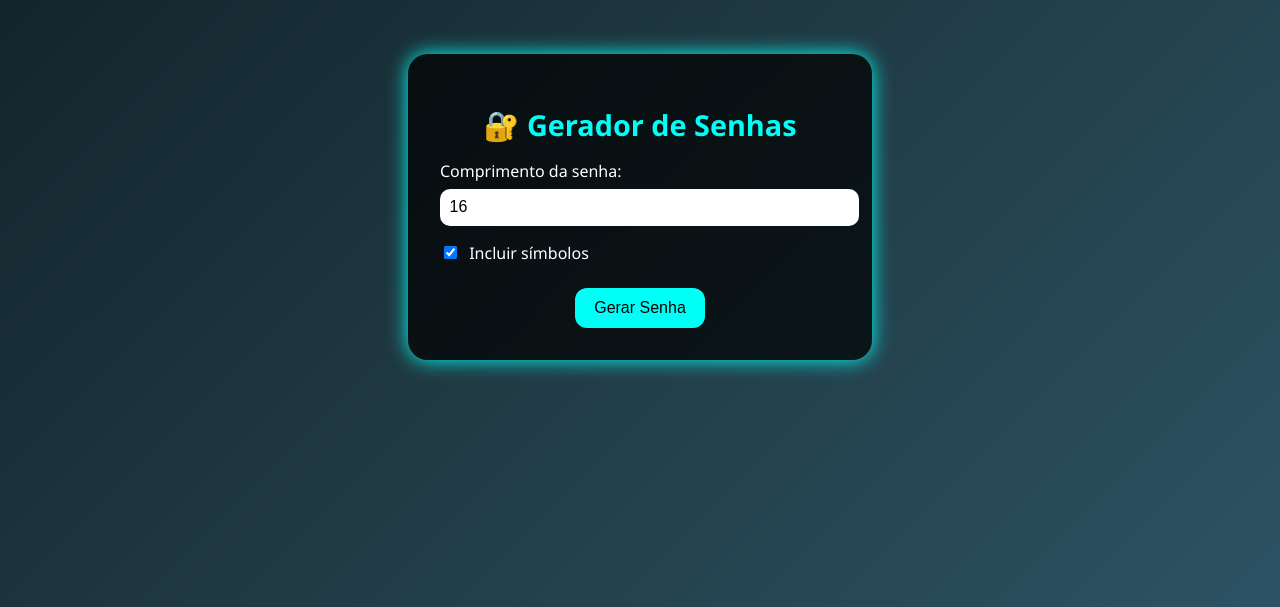
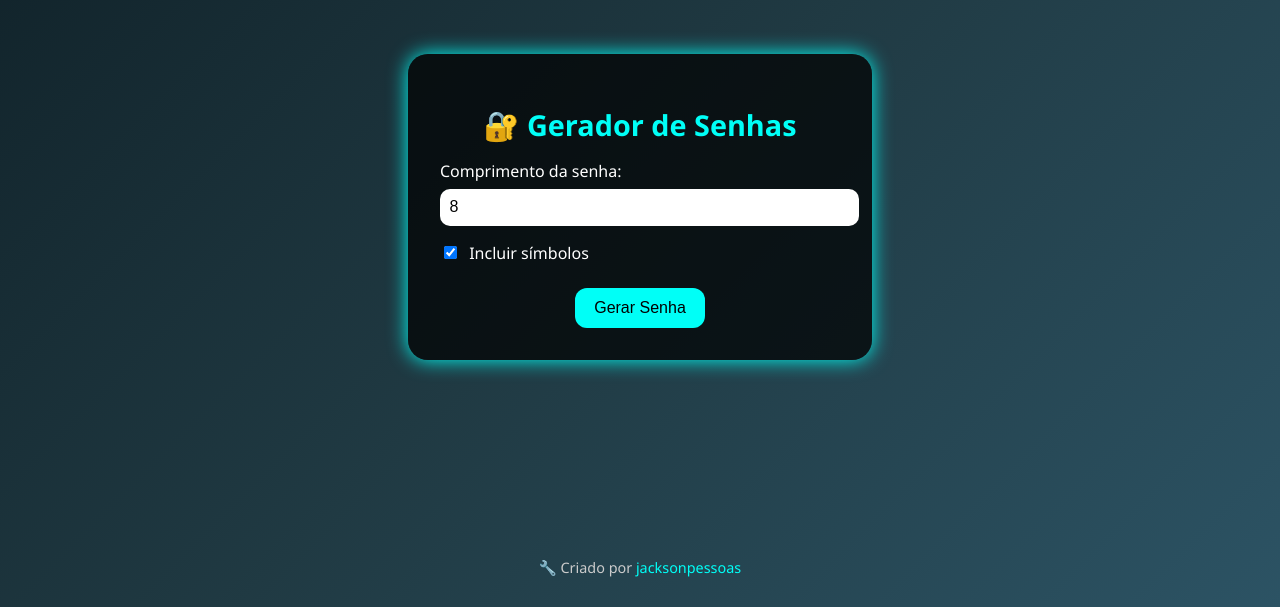
Before and after one commit to jacksonpessoas/gerador_senha, a Flask app: page / in a window 1280 px wide. Shown: the part 193-800 px from the top of the page. Run offline with Flask 3, Linux system fonts and the light colour scheme.

Commit message:
Adicionado Footer

```diff
--- a/static/style.css
+++ b/static/style.css
@@ -149,3 +149,23 @@ button:hover {
   background-color: #4caf50;
   color: #fff;
 }
+
+
+.footer {
+  margin-top: 2rem;
+  text-align: center;
+  font-size: 0.9rem;
+  color: #ccc;
+  position: absolute;
+  bottom: 1rem;
+  width: 100%;
+}
+
+.footer a {
+  color: #00fff7;
+  text-decoration: none;
+}
+
+.footer a:hover {
+  text-decoration: underline;
+}
--- a/templates/index.html
+++ b/templates/index.html
@@ -18,7 +18,7 @@
     <input type="text" id="sobrenome" required /> -->
 
     <label for="length">Comprimento da senha:</label>
-    <input type="number" id="length" min="8" value="16" />
+    <input type="number" id="length" min="8" value="8" />
 
     <label>
       <input type="checkbox" id="symbols" checked />
@@ -37,4 +37,9 @@
   <script src="{{ url_for('static', filename='script.js') }}"></script>
 </body>
 
+<footer class="footer">
+  <p>🔧 Criado por <a href="https://github.com/jacksonpessoas" target="_blank">jacksonpessoas</a></p>
+</footer>
+
+
 </html>
```
Also changed, not shown: static/script.js (+0 -94 lines).
